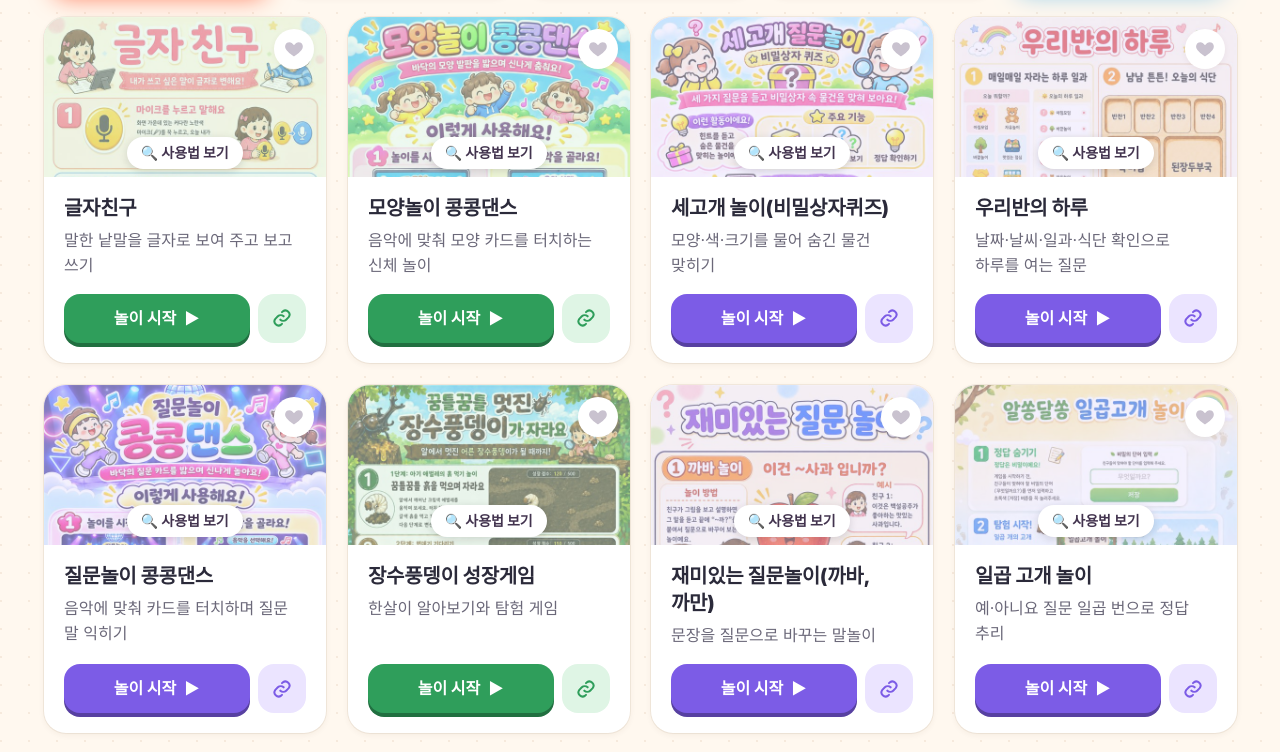
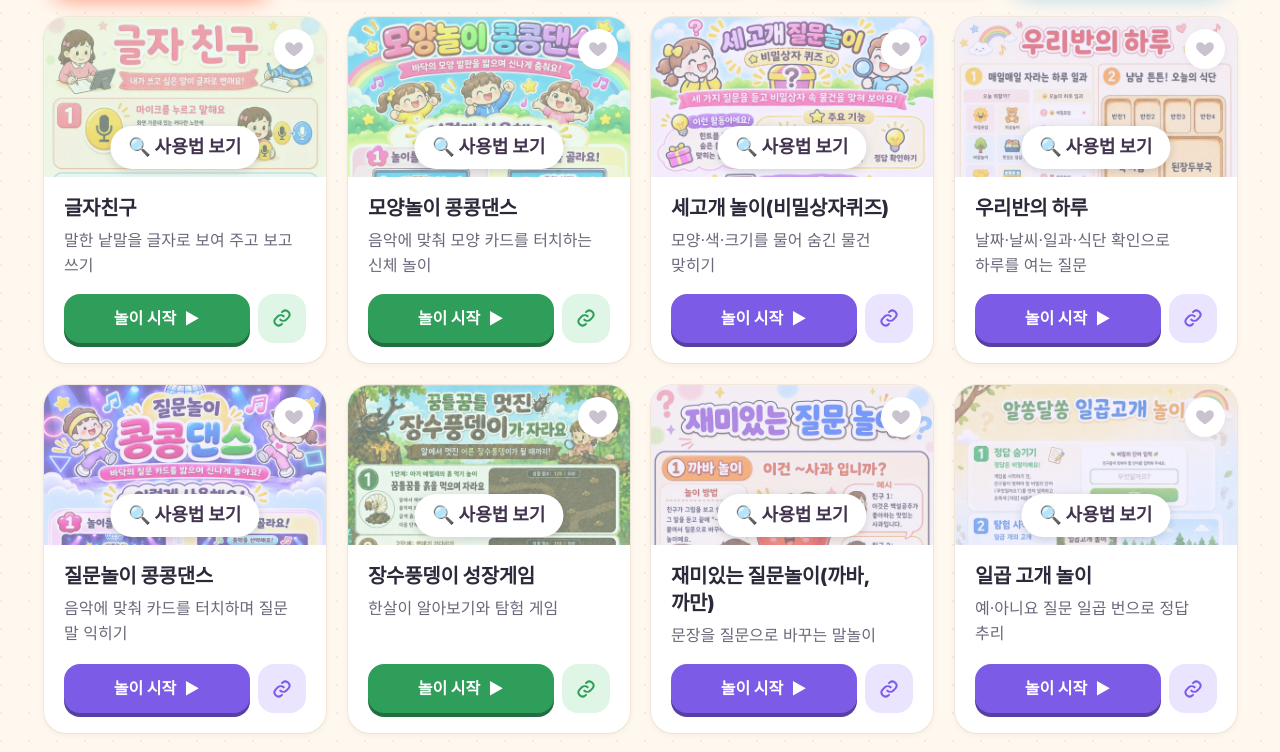
Before and after one commit to ylschool21-max/002, a plain HTML site: page index.html in a window 1280 px wide. Shown: the part 828-1580 px from the top of the page. Drawn offline with Linux system fonts and the light colour scheme; a web font is replaced by a local one.

Commit message:
사용법 보기 버튼 30% 확대

```diff
--- a/index.html
+++ b/index.html
@@ -457,7 +457,7 @@ body:has(dialog[open]){overflow:hidden}
 .manual-preview{position:absolute;inset:0;width:100%;border:0;padding:0;background:var(--c-bg);cursor:zoom-in}
 .thumb .manual-preview img{opacity:.5;object-position:top;object-fit:cover;background:var(--c-bg)}
 .card:hover .manual-preview img{transform:none}
-.manual-preview span{position:absolute;bottom:8px;left:50%;transform:translateX(-50%);z-index:1;background:#fff;color:#42334e;border-radius:20px;padding:5px 14px;font-size:14px;font-weight:800;white-space:nowrap;box-shadow:0 2px 8px #0002}
+.manual-preview span{position:absolute;bottom:8px;left:50%;transform:translateX(-50%);z-index:1;background:#fff;color:#42334e;border-radius:26px;padding:7px 18px;font-size:18px;font-weight:800;white-space:nowrap;box-shadow:0 2px 10px #0002}
 .manual-preview:focus-visible{outline:4px solid #6546cf;outline-offset:-4px}
 .thumb:has(.manual-preview) .badge{display:none}
 #manual-dialog{max-width:1000px;max-height:92dvh;border-radius:18px;overflow:auto;overscroll-behavior:contain}
```
